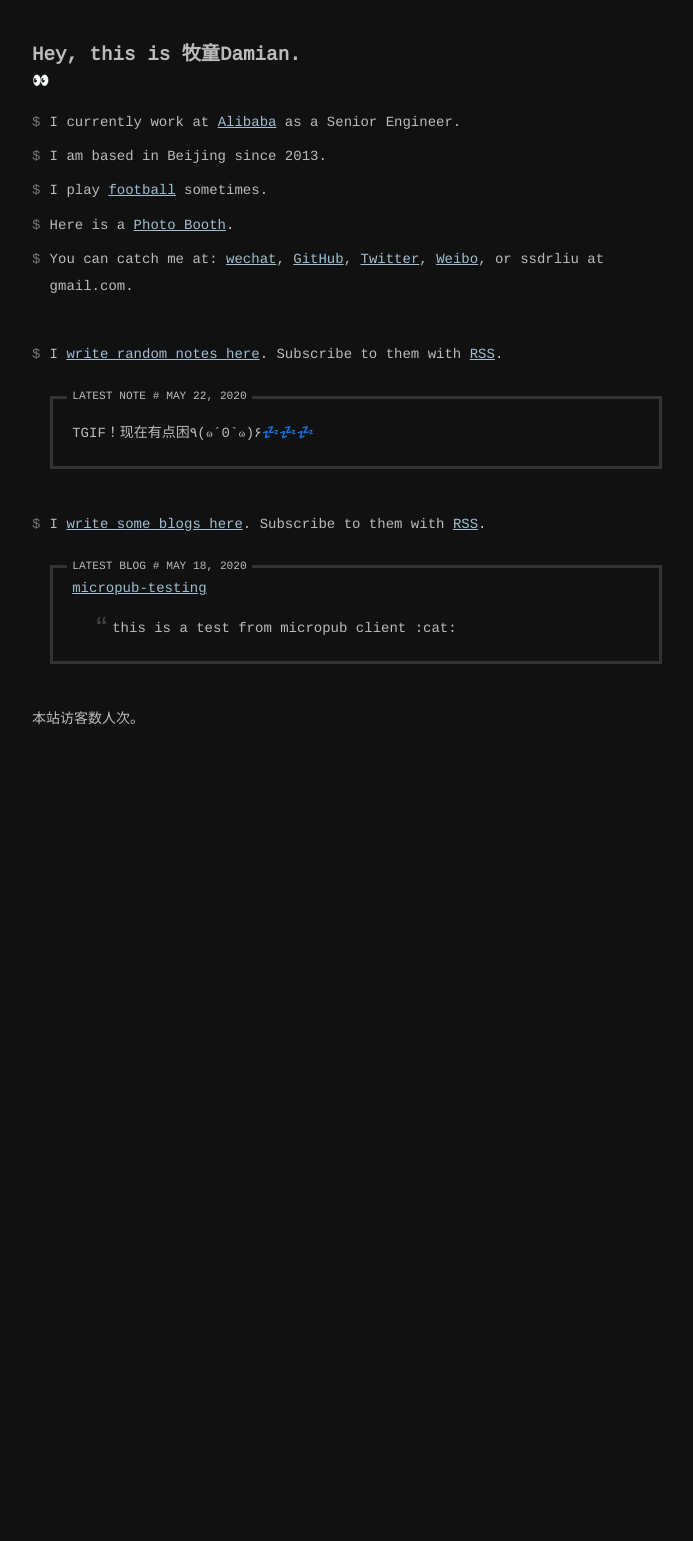
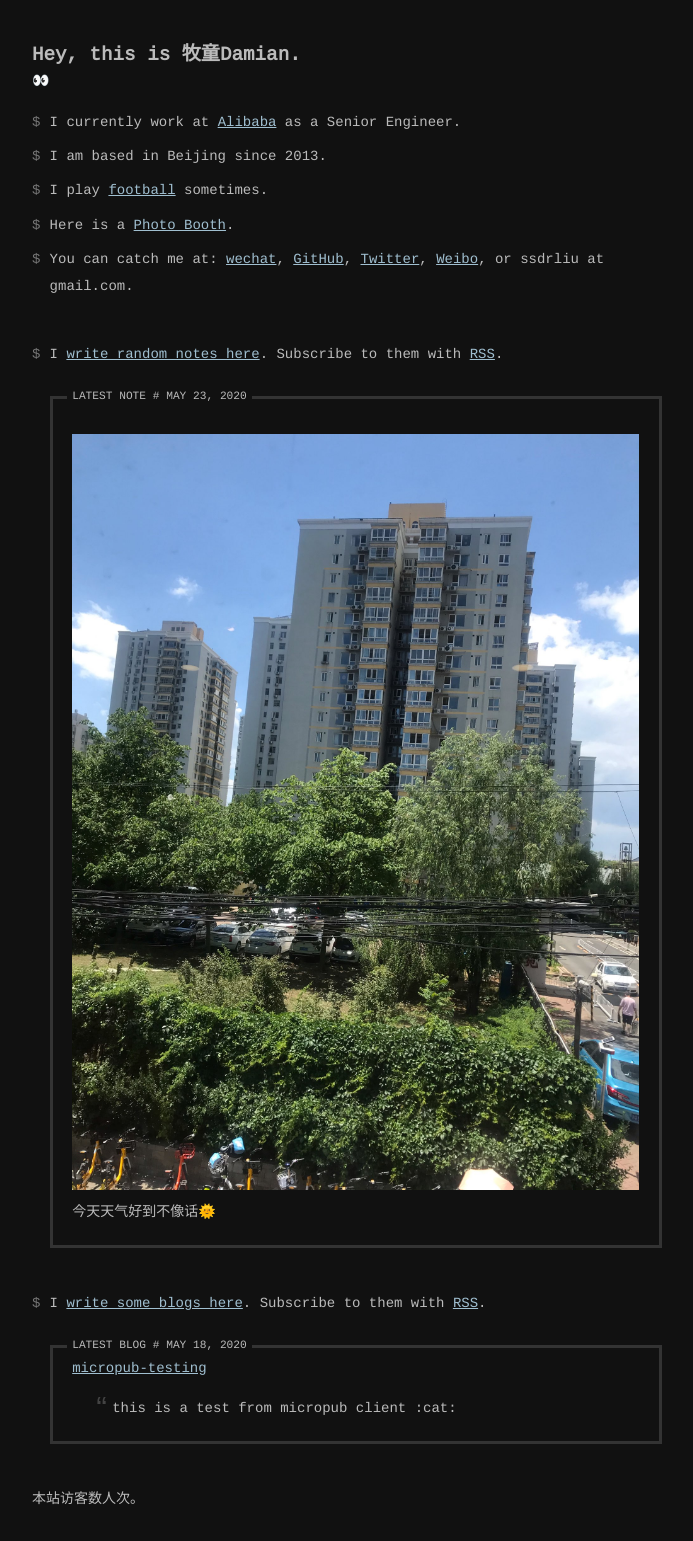
Before and after one commit to ssdr/site, a Jekyll site: the page built from index.html, in a window 1280 px wide. Shown: the whole page, without its empty margins (293-986 px from the left). Built offline with Jekyll 4.4.1, drawn with Linux system fonts in a browser that asks for light colours; comment, search, counter and statistics services are not loaded; before the commit the page ends 900 px from its top, so only the background shows below that.

Commit message:
📝 Update an entry via micropub

```diff
--- a/_data/notes.yml
+++ b/_data/notes.yml
@@ -1,3 +1,7 @@
+- date: 2020/05/23 04:16
+  content: |
+    ![](https://damian.life/images/6594852-image.jpg) 今天天气好到不像话🌞
+
 - date: 2020/05/22 10:06
   content: |
     TGIF！现在有点困٩(๑´0`๑)۶💤💤💤
```
